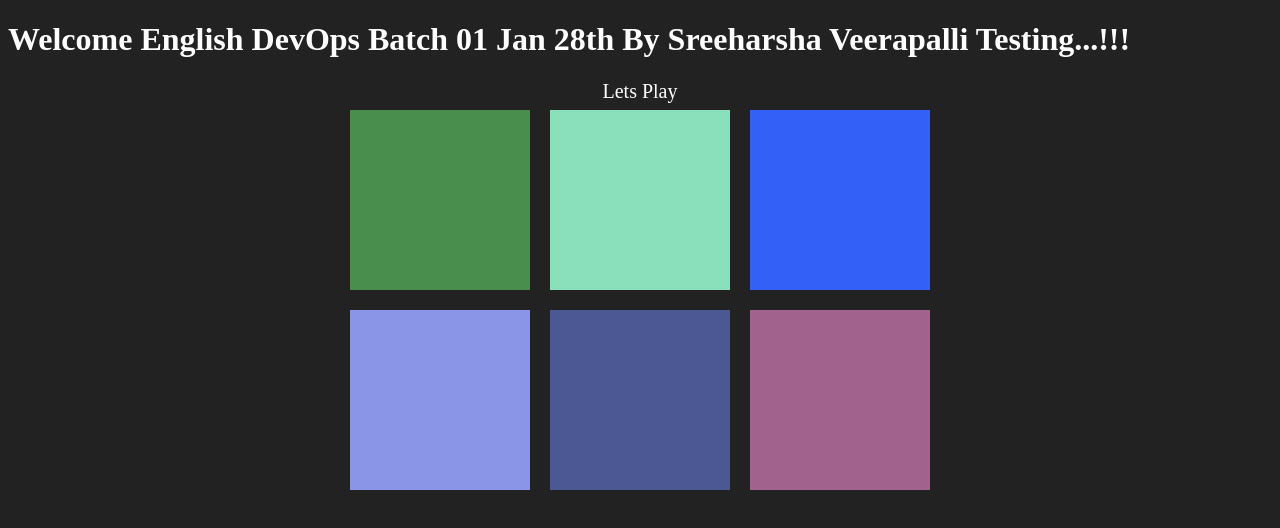
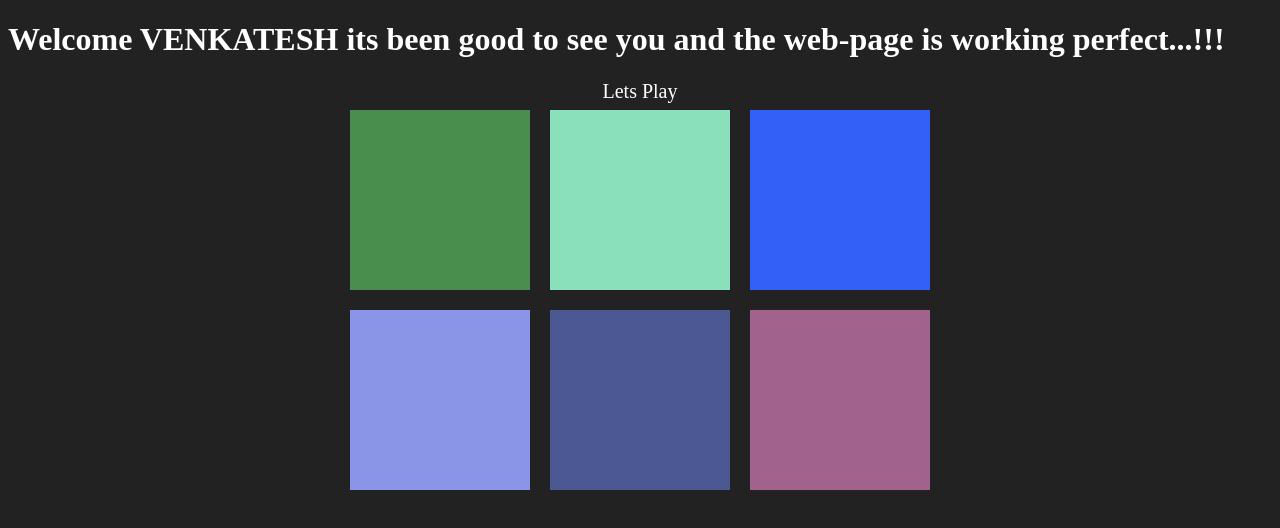
Before and after one commit to kalwakolvenky/dockertest1, a plain HTML site: page index.html in a window 1280 px wide. Drawn offline with Linux system fonts and the light colour scheme.

Commit message:
Update index.html

```diff
--- a/index.html
+++ b/index.html
@@ -8,7 +8,7 @@
 	<title>Color Game</title>
 </head>
 <body>
-	<h1>Welcome English DevOps Batch 01 Jan 28th By Sreeharsha Veerapalli Testing...!!!</h1>
+	<h1>Welcome VENKATESH its been good to see you and the web-page is working perfect...!!!</h1>
 	<div id="smallcont">
 		<div></div>
 		<div id="try1">Lets Play</div>
```
